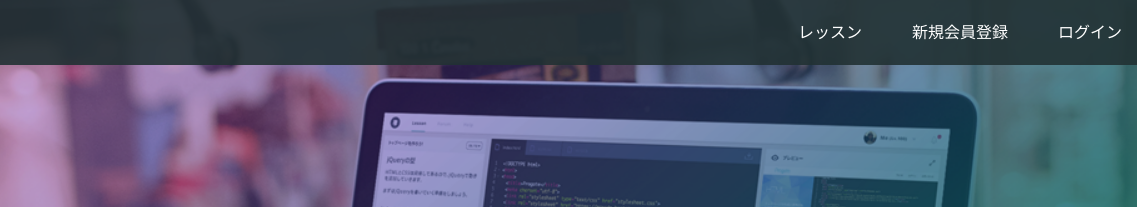
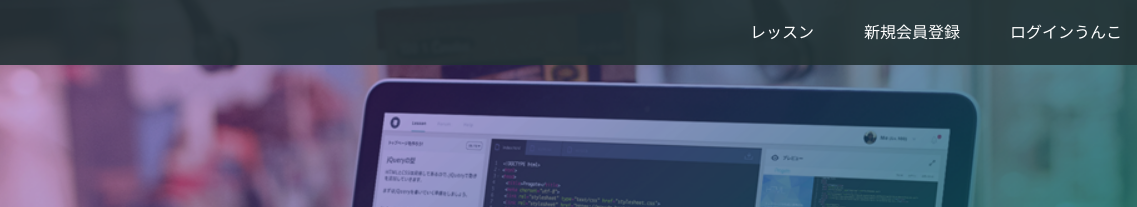
Before and after one commit to 325manglobe/325manglobe, a plain HTML site: page index.html in a window 1280 px wide. Shown: the top 207 px of the page, 143-1280 px from the left. Drawn offline with Linux system fonts and the light colour scheme.

Commit message:
Update index.html

```diff
--- a/index.html
+++ b/index.html
@@ -17,7 +17,7 @@
       <div class="header-right">
         <a href="#">レッスン</a>
         <a href="#">新規会員登録</a>
-        <a href="#" class="login">ログイン</a>
+        <a href="#" class="login">ログインうんこ</a>
       </div>
     </div>
   </header>
```
